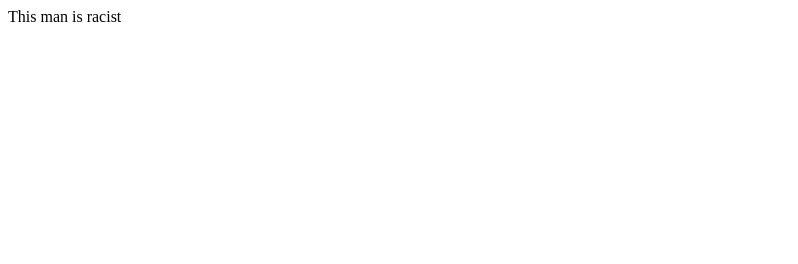
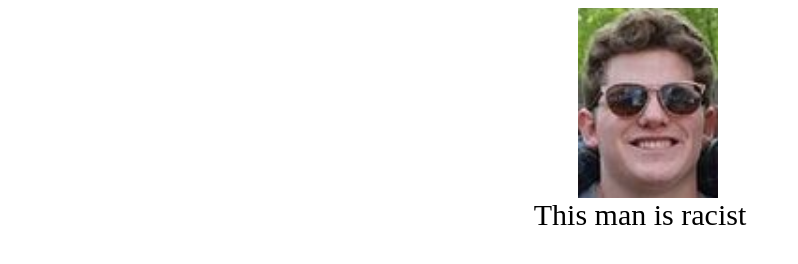
Before and after one commit to jawm17/kyleisracist, a plain HTML site: page docs/index.html in a window 1280 px wide. Shown: the whole page, without its empty margins (0-798 px from the left). Drawn offline with Linux system fonts and the light colour scheme.

Commit message:
kyle image

```diff
--- a/docs/index.html
+++ b/docs/index.html
@@ -3,9 +3,20 @@
 <head>
     <meta charset="UTF-8">
     <meta name="viewport" content="width=device-width, initial-scale=1.0">
+    <link rel="stylesheet" href="./style.css">
+    <link rel="icon"
+      type="image/png"
+      href="./kyle.png">
     <title>Kyle is Racist</title>
 </head>
 <body>
-    This man is racist
+    <div id="flex">
+        <img src="./kyle.png"></img>
+
+    </div>
+    <div id="racistTitle">
+        This man is racist
+    </div>
+
 </body>
 </html>
--- /dev/null
+++ b/docs/style.css
@@ -0,0 +1,9 @@
+#flex {
+    width: 100vw;
+    display: flex;
+    justify-content: center;
+}
+#racistTitle {
+    text-align: center;
+    font-size: 30px;
+}
```
Also changed, not shown: docs/kyle.png (added).
